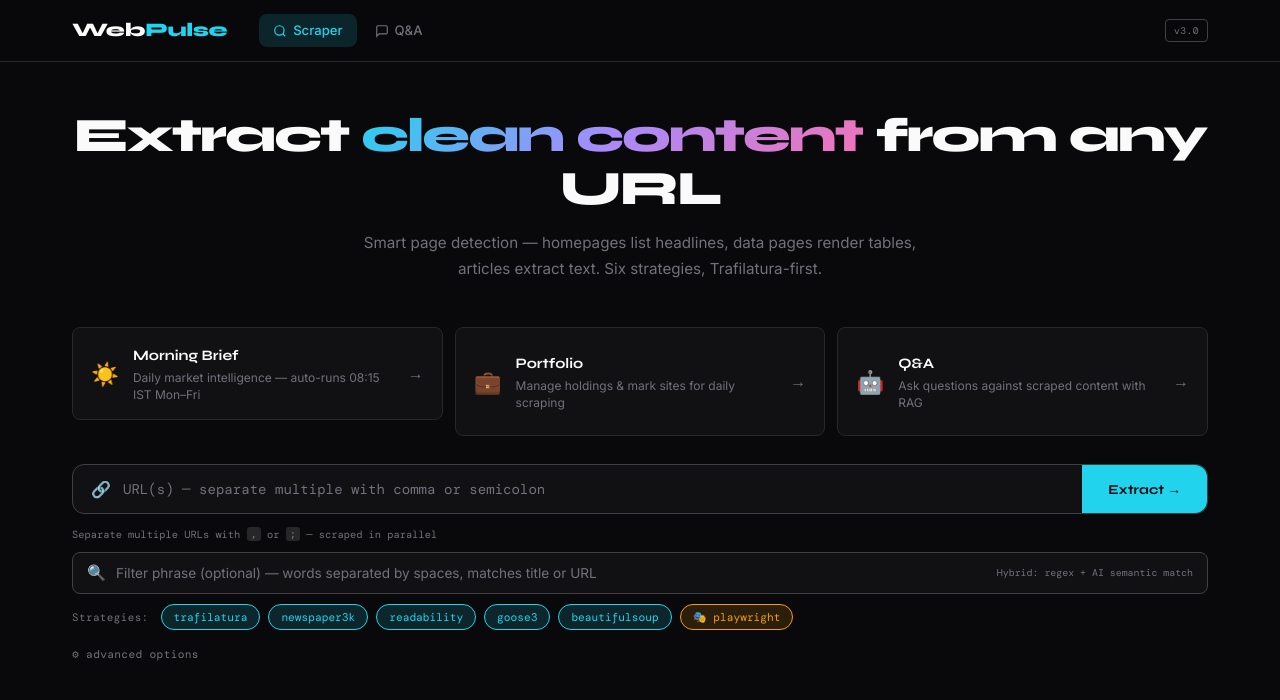
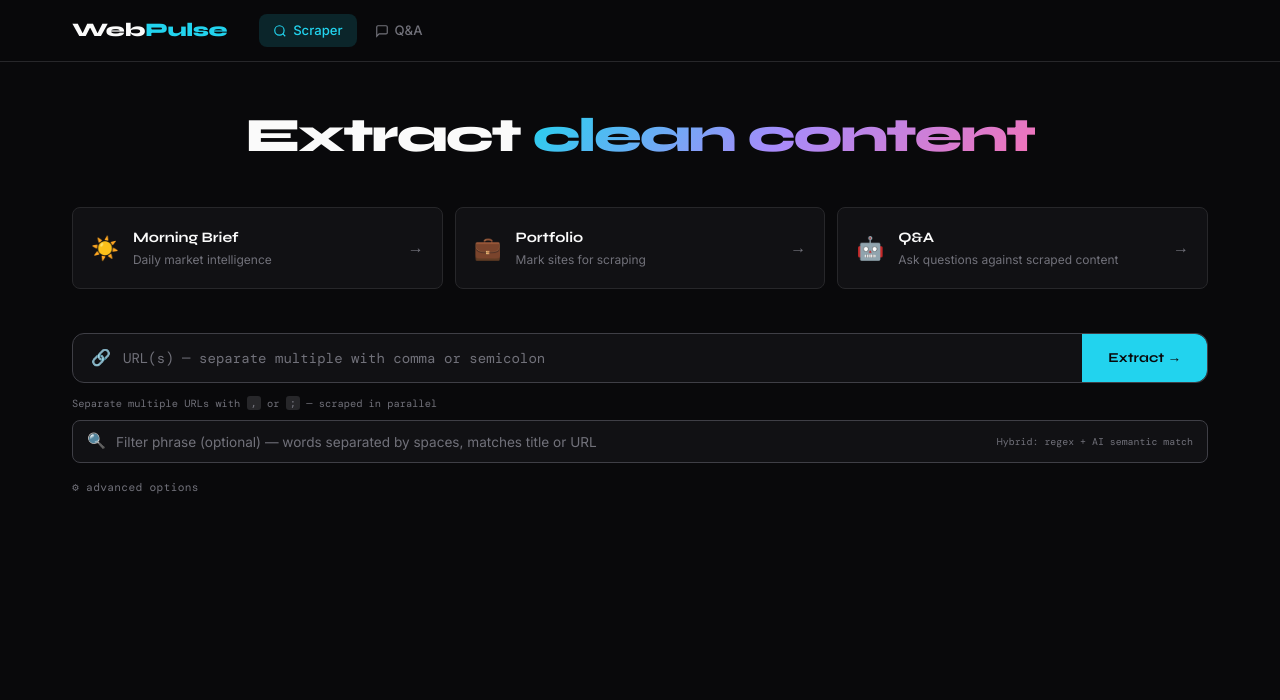
Before and after one commit to rachpal-s/webPulse, a FastAPI app: page / in a window 1280 px wide. Shown: the top 700 px of the page. Run offline with FastAPI, Linux system fonts and the light colour scheme; some web fonts are replaced.

Commit message:
minor ui changes

```diff
--- a/static/css/main.css
+++ b/static/css/main.css
@@ -37,7 +37,7 @@ body { font-family: var(--font-sans); background: var(--bg); color: var(--text);
             font-size: .82rem; font-weight: 500; transition: all .15s; }
 .nav-link:hover { color: var(--text); background: var(--surface2); }
 .nav-link.active { color: var(--accent); background: var(--glow); }
-.header-badge { font-family: var(--font-mono); font-size: .6rem; padding: 3px 8px;
+.header-badge { display: none;font-family: var(--font-mono); font-size: .6rem; padding: 3px 8px;
                 border: 1px solid var(--border2); border-radius: 4px; color: var(--muted);
                 margin-left: auto; letter-spacing: .05em; }
 
@@ -86,7 +86,7 @@ body { font-family: var(--font-sans); background: var(--bg); color: var(--text);
 .extract-btn:disabled { opacity: .4; cursor: not-allowed; }
 
 /* ── Strategy pills ── */
-.strategy-row { display: flex; flex-wrap: wrap; gap: 8px; align-items: center;
+.strategy-row { display: none; flex-wrap: wrap; gap: 8px; align-items: center;
                 margin-bottom: 10px; }
 .strategy-label { font-family: var(--font-mono); font-size: .68rem; color: var(--muted);
                   letter-spacing: .04em; margin-right: 4px; }
@@ -881,6 +881,7 @@ tr.filter-dim:hover .hl-hc-section { color: var(--accent2); }
   text-decoration: none; color: var(--text);
   transition: border-color .15s, background .15s, transform .15s;
   cursor: pointer;
+  height: 82px;
 }
 .quick-card:hover {
   border-color: var(--accent);
--- a/templates/index.html
+++ b/templates/index.html
@@ -6,8 +6,8 @@
 
   <!-- Hero -->
   <div class="hero">
-    <h1>Extract <em>clean content</em> from any URL</h1>
-    <p>Smart page detection — homepages list headlines, data pages render tables, articles extract text. Six strategies, Trafilatura-first.</p>
+    <h1>Extract <em>clean content</em></h1>
+    <!-- <p>Smart page detection — homepages list headlines, data pages render tables, articles extract text. Six strategies, Trafilatura-first.</p> -->
   </div>
 
   <!-- Quick access cards -->
@@ -16,7 +16,7 @@
       <div class="qc-icon">☀️</div>
       <div class="qc-body">
         <div class="qc-title">Morning Brief</div>
-        <div class="qc-desc">Daily market intelligence — auto-runs 08:15 IST Mon–Fri</div>
+        <div class="qc-desc">Daily market intelligence</div>
       </div>
       <div class="qc-arrow">→</div>
     </a>
@@ -24,7 +24,7 @@
       <div class="qc-icon">💼</div>
       <div class="qc-body">
         <div class="qc-title">Portfolio</div>
-        <div class="qc-desc">Manage holdings &amp; mark sites for daily scraping</div>
+        <div class="qc-desc">Mark sites for scraping</div>
       </div>
       <div class="qc-arrow">→</div>
     </a>
@@ -32,7 +32,7 @@
       <div class="qc-icon">🤖</div>
       <div class="qc-body">
         <div class="qc-title">Q&amp;A</div>
-        <div class="qc-desc">Ask questions against scraped content with RAG</div>
+        <div class="qc-desc">Ask questions against scraped content</div>
       </div>
       <div class="qc-arrow">→</div>
     </a>
```
